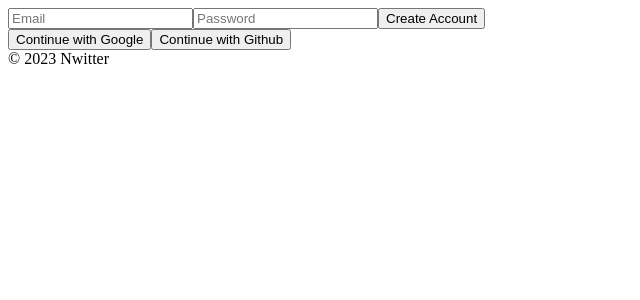
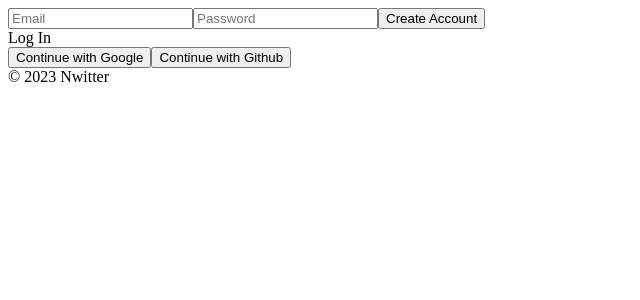
Before and after one commit to Jungea/DoItTwitter_React, a React (Create React App) app: page /#/ in a window 1280 px wide. Shown: the top 300 px of the page, without its empty margins (0-640 px from the left). Built offline with nearby package versions, Linux system fonts and the light colour scheme; no server answers.

Commit message:
로그인과 회원가입 기능 전환처리

```diff
--- a/src/routes/Auth.js
+++ b/src/routes/Auth.js
@@ -42,6 +42,8 @@ const Auth = () => {
         }
     };
 
+    const toggleAccount = () => setNewAccount((prev) => !prev);
+
     return (
         <div>
             <form onSubmit={onSubmit}>
@@ -67,6 +69,9 @@ const Auth = () => {
                 />
                 {error}
             </form>
+            <span onClick={toggleAccount}>
+                {newAccount ? "Log In" : "Create Account"}
+            </span>
             <div>
                 <button>Continue with Google</button>
                 <button>Continue with Github</button>
```
